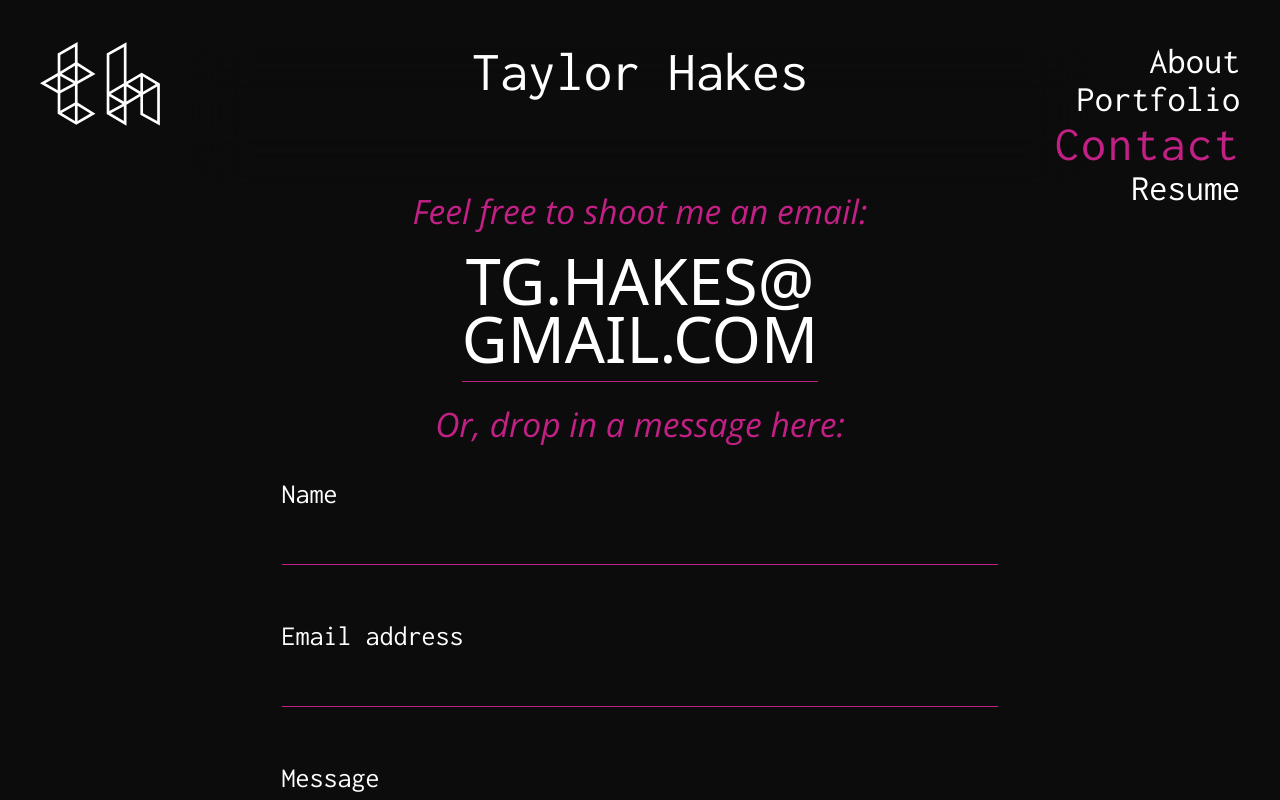
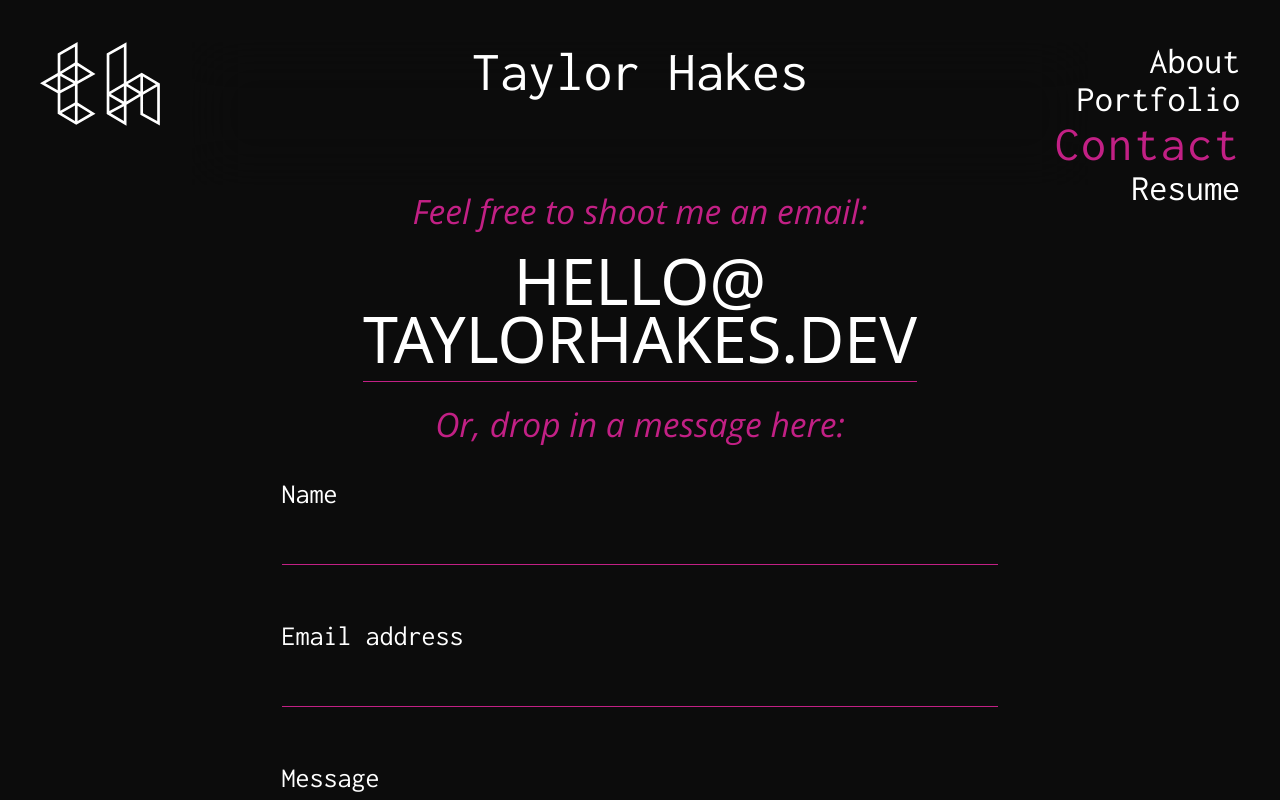
Before and after one commit to SadboiTay/react-portfolio, a React (Create React App) app in the folder client/: page /react-portfolio/resume in a window 1280 px wide. Both pictures are taken after a click on the item "Contact". Shown: the top 800 px of the page. Built offline with nearby package versions, Linux system fonts and the light colour scheme.

Commit message:
update dev email

```diff
--- a/client/src/components/About/index.js
+++ b/client/src/components/About/index.js
@@ -6,7 +6,7 @@ function About() {
     return (
         <section>
             <PortalScene />
-            <a href="mailto:tg.hakes@gmail.com">
+            <a href="mailto:hello@taylorhakes.dev">
             <button className='ctaBtn'>Get In Touch</button>
             </a>
             <div className="about-text-wrap">
--- a/client/src/components/Contact/index.js
+++ b/client/src/components/Contact/index.js
@@ -45,8 +45,8 @@ function ContactForm() {
             <section id="contactSection">
                 <h2>Feel free to shoot me an email:</h2>
                 <div className="email-block">
-                    <a className="email-address" href="mailto:hello@taylorhakes.dev">tg.hakes@</a><br />
-                    <a className="email-address email-domain" href="mailto:hello@taylorhakes.dev">gmail.com</a>
+                    <a className="email-address" href="mailto:hello@taylorhakes.dev">hello@</a><br />
+                    <a className="email-address email-domain" href="mailto:hello@taylorhakes.dev">taylorhakes.dev</a>
                 </div>
                 <h2>Or, drop in a message here:</h2>
                 <h3>Thanks for reaching out! I'll email you shortly.</h3>
@@ -61,8 +61,8 @@ function ContactForm() {
         <section id="contactSection">
             <h2>Feel free to shoot me an email:</h2>
             <div className="email-block">
-                <a className="email-address" href="mailto:hello@taylorhakes.dev">tg.hakes@</a><br />
-                <a className="email-address email-domain" href="mailto:hello@taylorhakes.dev">gmail.com</a>
+                <a className="email-address" href="mailto:hello@taylorhakes.dev">hello@</a><br />
+                <a className="email-address email-domain" href="mailto:hello@taylorhakes.dev">taylorhakes.dev</a>
             </div>
             <h2>Or, drop in a message here:</h2>
             <form id="contactForm">
```
